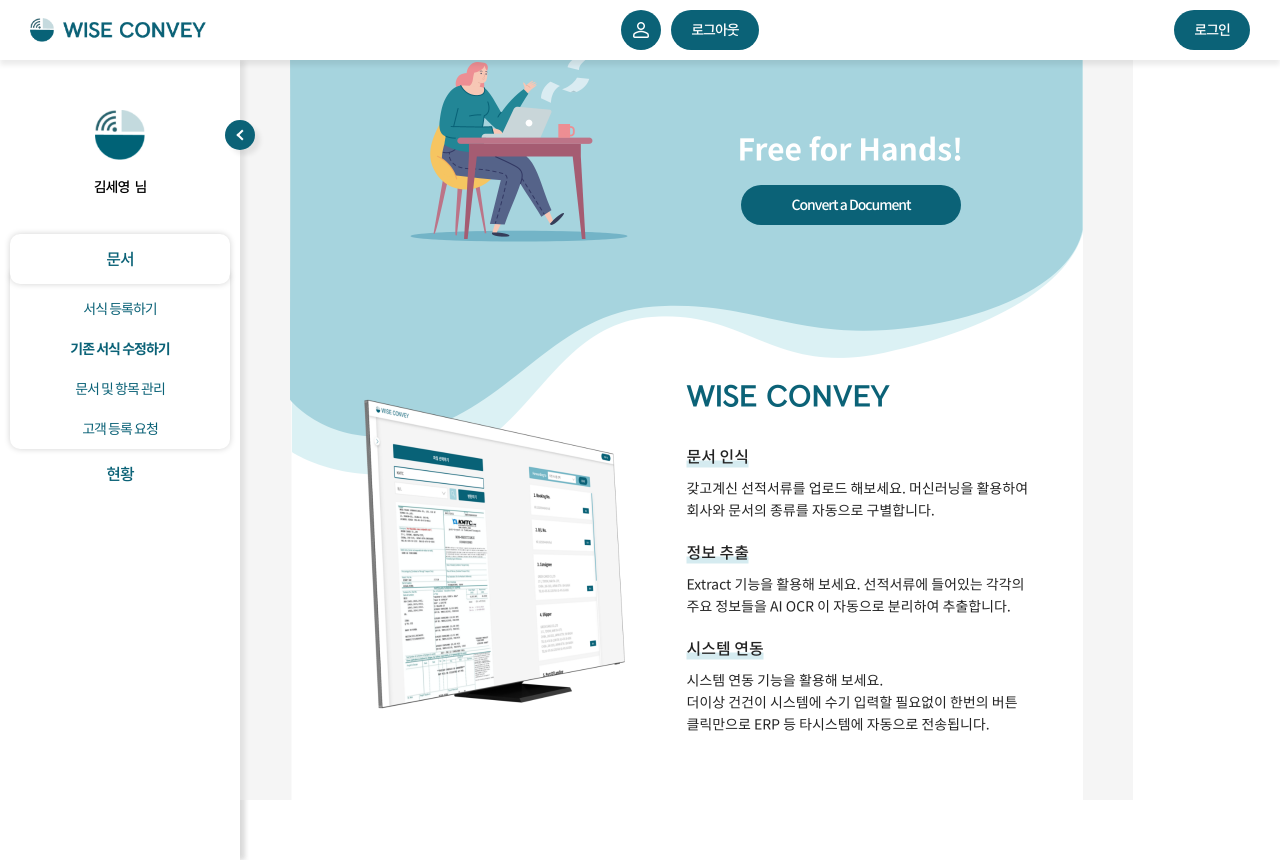
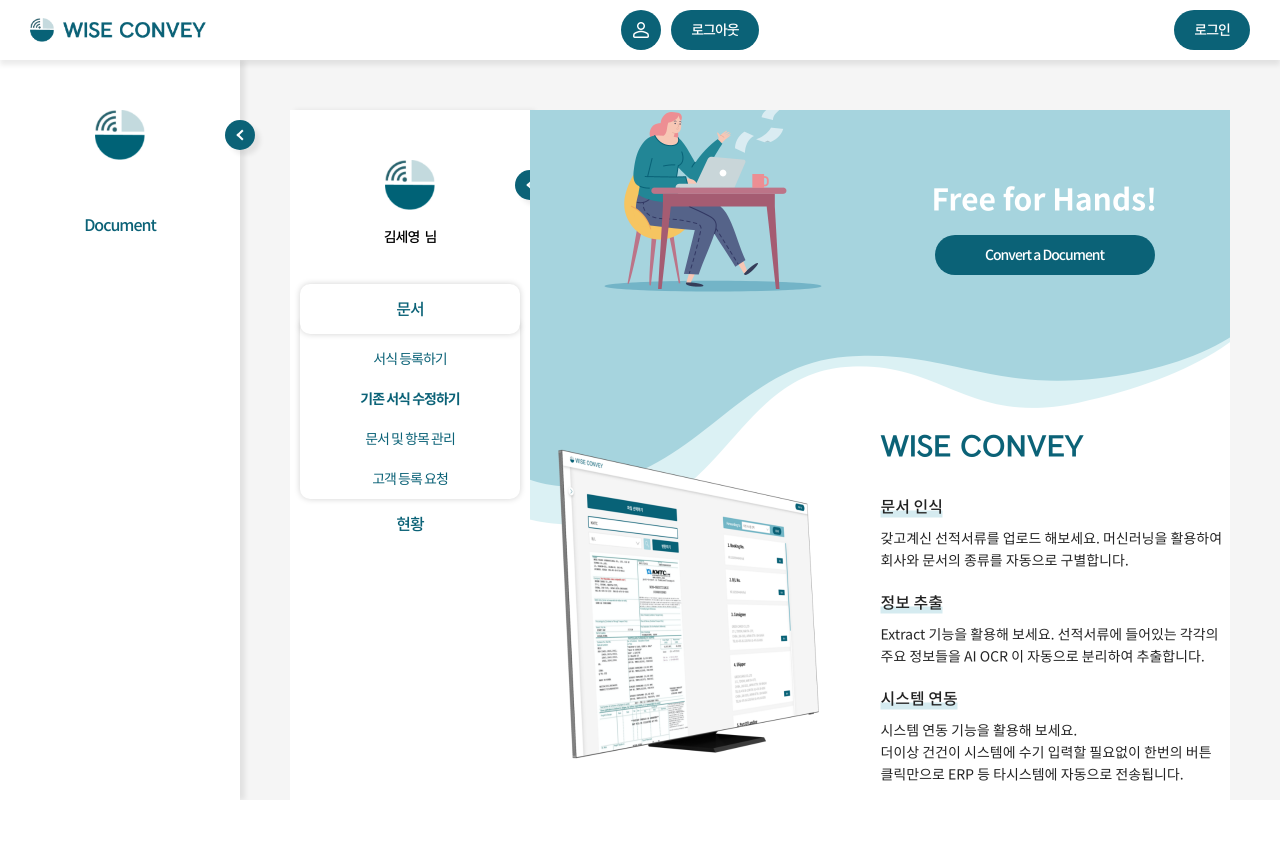
Before and after one commit to shirong80/antd-sample, an Angular app: page /main in a window 1280 px wide. After the commit the page ends 800 px from the top, so only its background shows below. Built offline with nearby package versions, Linux system fonts and the light colour scheme.

Commit message:
UI 수정

```diff
--- a/src/app/app.component.html
+++ b/src/app/app.component.html
@@ -4,8 +4,8 @@
   <div id="container">
     <app-layout-menu></app-layout-menu>
 
-    <!-- <div id="contents"> -->
-    <router-outlet></router-outlet>
-    <!-- </div> -->
+    <div id="contents" style="margin-left: 240px">
+      <router-outlet></router-outlet>
+    </div>
   </div>
 </div>
--- a/src/app/shared/components/radio/radio-group.component.ts
+++ b/src/app/shared/components/radio/radio-group.component.ts
@@ -78,6 +78,7 @@
     this.nzRadioService.selected$
       .pipe(takeUntil(this.destroy$))
       .subscribe((value) => {
+        // 동기화 호출.
         if (this.value !== value) {
           this.value = value;
           this.onChange(this.value);
@@ -86,6 +87,7 @@
     this.nzRadioService.touched$
       .pipe(takeUntil(this.destroy$))
       .subscribe(() => {
+        // 비동기화 호출. -> 해당 콜백을 Micro task queue 에 등록하기 위하여?
         Promise.resolve().then(() => this.onTouched());
       });
 
```
